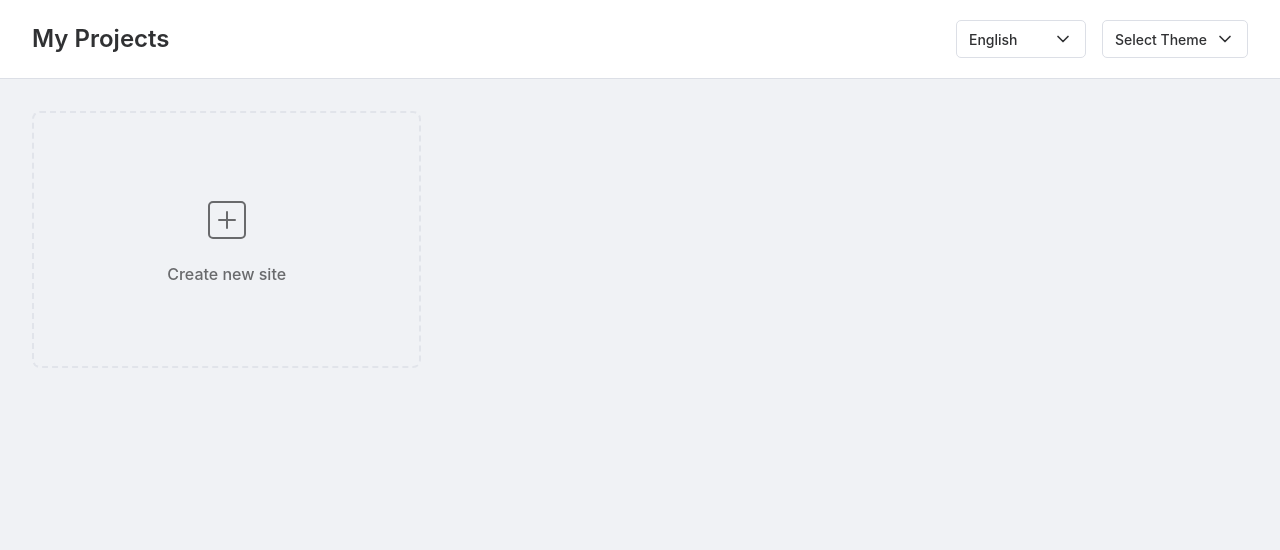
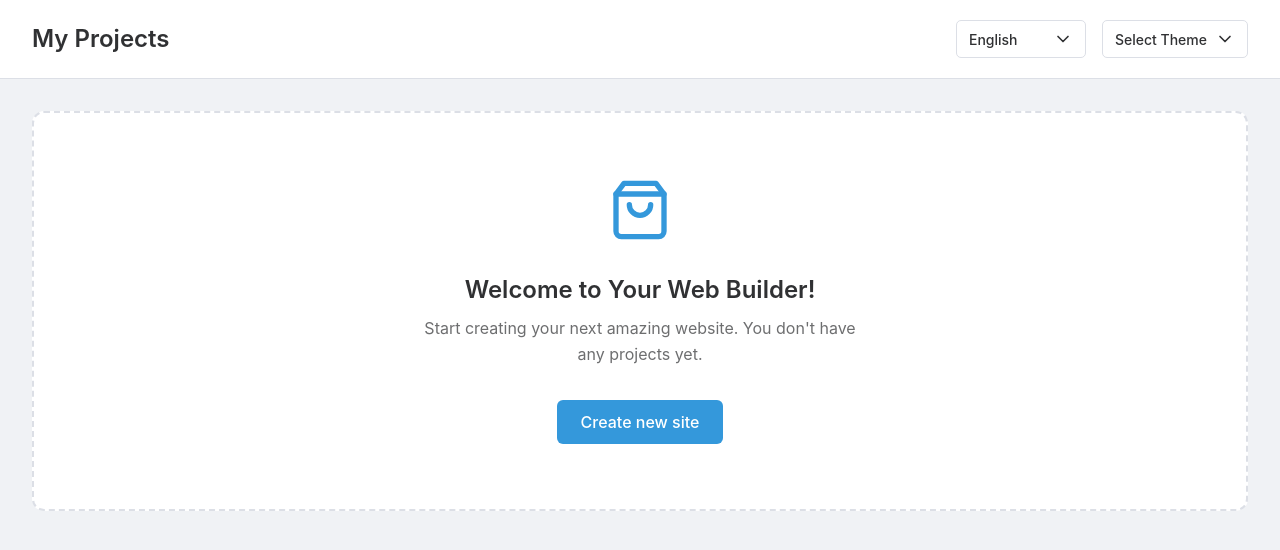
Before and after one commit to NIKIRIKI7/web_builder, a Vue app: page / in a window 1280 px wide. Shown: the top 550 px of the page. Built offline with nearby package versions, Linux system fonts and the light colour scheme.

Commit message:
Глобальное обновление

```diff
--- a/src/entities/Project/ui/ProjectCard.vue
+++ b/src/entities/Project/ui/ProjectCard.vue
@@ -1,5 +1,5 @@
 <script setup lang="ts">
-import { computed, ref, defineAsyncComponent, defineEmits } from 'vue';
+import { computed, ref, defineAsyncComponent } from 'vue';
 import type { Project } from '../model/types';
 import { useModalStore } from '@/widgets/ModalManager/model/modalStore';
 import { useClickOutside } from '@/shared/lib/hooks/useClickOutside';
--- a/src/shared/i18n/locales/en.json
+++ b/src/shared/i18n/locales/en.json
@@ -20,6 +20,10 @@
       "createdOn": "Created:",
       "delete": "Delete",
       "deleteConfirmation": "Are you sure you want to delete the project \"{name}\"? This action cannot be undone."
+    },
+    "emptyState": {
+      "title": "Welcome to Your Web Builder!",
+      "subtitle": "Start creating your next amazing website. You don't have any projects yet."
     }
   },
   "sidebar": {
--- a/src/shared/i18n/locales/ru.json
+++ b/src/shared/i18n/locales/ru.json
@@ -20,6 +20,10 @@
       "createdOn": "Создан:",
       "delete": "Удалить",
       "deleteConfirmation": "Вы уверены, что хотите удалить проект «{name}»? Это действие необратимо."
+    },
+    "emptyState": {
+      "title": "Добро пожаловать в Web Builder!",
+      "subtitle": "Начните создавать свой следующий удивительный сайт. У вас пока нет ни одного проекта."
     }
   },
   "sidebar": {
--- /dev/null
+++ b/src/shared/ui/icons/RocketIcon.vue
@@ -0,0 +1,7 @@
+<template>
+  <svg xmlns="http://www.w3.org/2000/svg" width="24" height="24" viewBox="0 0 24 24" fill="none" stroke="currentColor" stroke-width="2" stroke-linecap="round" stroke-linejoin="round">
+    <path d="M6 2L3 6v14a2 2 0 0 0 2 2h14a2 2 0 0 0 2-2V6l-3-4z"></path>
+    <line x1="3" y1="6" x2="21" y2="6"></line>
+    <path d="M16 10a4 4 0 0 1-8 0"></path>
+  </svg>
+</template>
--- a/src/shared/ui/icons/index.ts
+++ b/src/shared/ui/icons/index.ts
@@ -18,3 +18,4 @@ export { default as EditIcon } from './EditIcon.vue';
 export { default as CloseIcon } from './CloseIcon.vue';
 export { default as ArrowLeftIcon } from './ArrowLeftIcon.vue';
 export { default as MoreHorizontalIcon } from './MoreHorizontalIcon.vue';
+export { default as RocketIcon } from './RocketIcon.vue';
--- /dev/null
+++ b/src/widgets/DashboardEmptyState/ui/DashboardEmptyState.vue
@@ -0,0 +1,83 @@
+<script setup lang="ts">
+import { RocketIcon } from '@/shared/ui/icons';
+import { useI18nManager } from '@/shared/i18n/useI18nManager';
+
+defineEmits(['create']);
+const { t } = useI18nManager();
+</script>
+
+<template>
+  <div class="dashboard-empty-state">
+    <div class="dashboard-empty-state__icon">
+      <RocketIcon />
+    </div>
+    <h2 class="dashboard-empty-state__title">
+      {{ t('dashboard.emptyState.title') }}
+    </h2>
+    <p class="dashboard-empty-state__subtitle">
+      {{ t('dashboard.emptyState.subtitle') }}
+    </p>
+    <button class="dashboard-empty-state__cta" @click="$emit('create')">
+      {{ t('dashboard.createProject') }}
+    </button>
+  </div>
+</template>
+
+<style scoped lang="scss">
+.dashboard-empty-state {
+  display: flex;
+  flex-direction: column;
+  align-items: center;
+  justify-content: center;
+  text-align: center;
+  padding: 64px 24px;
+  border: 2px dashed var(--color-border);
+  border-radius: 12px;
+  background-color: var(--color-bg-secondary);
+  height: 100%;
+  min-height: 400px;
+}
+
+.dashboard-empty-state__icon {
+  margin-bottom: 24px;
+  color: var(--color-accent);
+  svg {
+    width: 64px;
+    height: 64px;
+  }
+}
+
+.dashboard-empty-state__title {
+  font-size: 24px;
+  font-weight: 600;
+  margin-bottom: 8px;
+  color: var(--color-text-primary);
+}
+
+.dashboard-empty-state__subtitle {
+  font-size: 16px;
+  max-width: 450px;
+  margin-bottom: 32px;
+  color: var(--color-text-primary);
+  opacity: 0.7;
+  line-height: 1.6;
+}
+
+.dashboard-empty-state__cta {
+  padding: 12px 24px;
+  font-size: 16px;
+  font-weight: 500;
+  color: var(--color-text-secondary);
+  background-color: var(--color-accent);
+  border: none;
+  border-radius: 6px;
+  cursor: pointer;
+  transition: all 0.2s ease;
+
+  @include on-event {
+    background-color: var(--color-accent-hover);
+    transform: translateY(-2px);
+    box-shadow: 0 4px 12px rgba(var(--color-accent-rgb), 0.2);
+  }
+}
+</style>
--- a/src/widgets/ProjectList/ui/ProjectList.vue
+++ b/src/widgets/ProjectList/ui/ProjectList.vue
@@ -5,6 +5,7 @@ import { useProjectStore } from '@/features/ProjectManager/model/projectStore';
 import { useModalStore } from '@/widgets/ModalManager/model/modalStore';
 import ProjectCard from '@/entities/Project/ui/ProjectCard.vue';
 import CreateProjectCard from '@/entities/Project/ui/CreateProjectCard.vue';
+import DashboardEmptyState from '@/widgets/DashboardEmptyState/ui/DashboardEmptyState.vue';
 import { useI18nManager } from '@/shared/i18n/useI18nManager';
 
 const projectStore = useProjectStore();
@@ -42,6 +43,7 @@ function handleDeleteProject(projectIdToDelete: string) {
 
 <template>
   <div class="project-list">
+    <template v-if="projectStore.projects.length > 0">
       <div class="project-list__grid">
         <CreateProjectCard @create="handleCreateProject" />
         <ProjectCard
@@ -51,6 +53,8 @@ function handleDeleteProject(projectIdToDelete: string) {
           @delete="handleDeleteProject"
         />
       </div>
+    </template>
+    <DashboardEmptyState v-else @create="handleCreateProject" />
   </div>
 </template>
 
```
Lines whose indentation alone changed are shown as unchanged.
